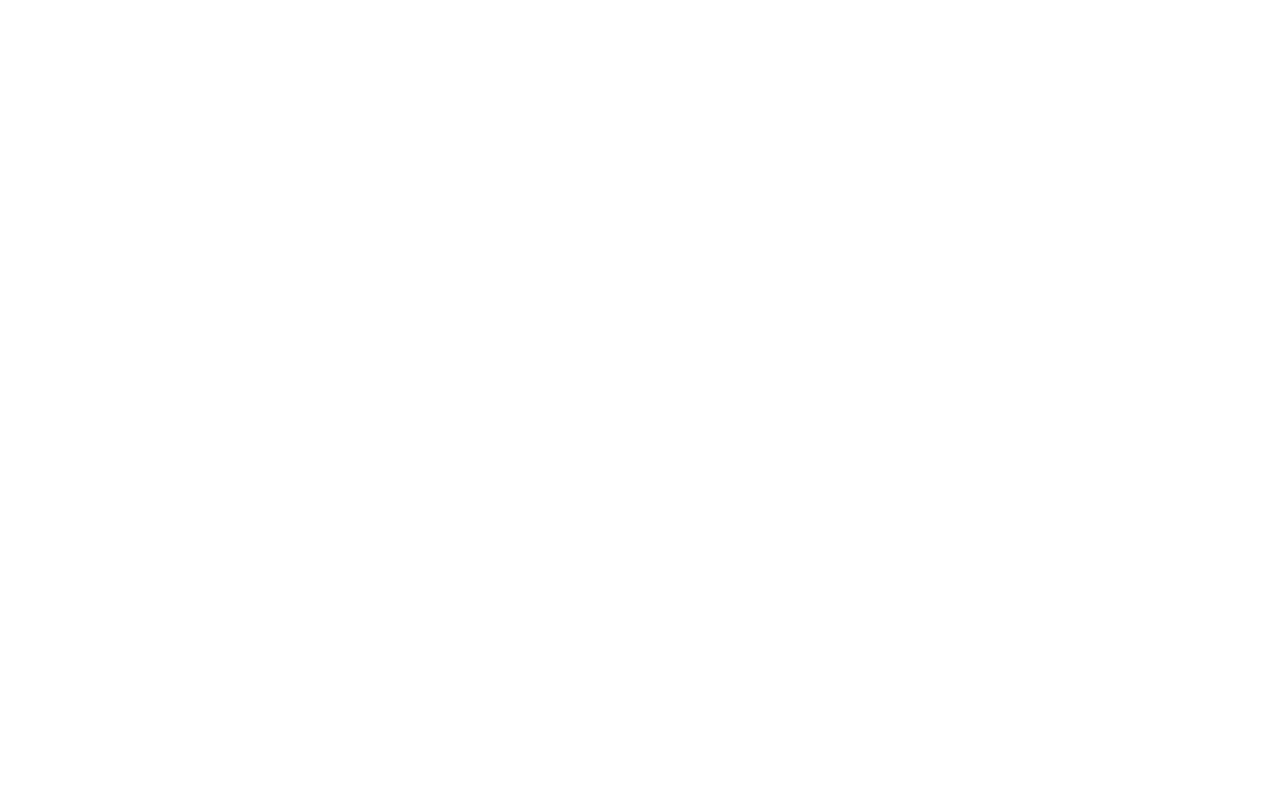
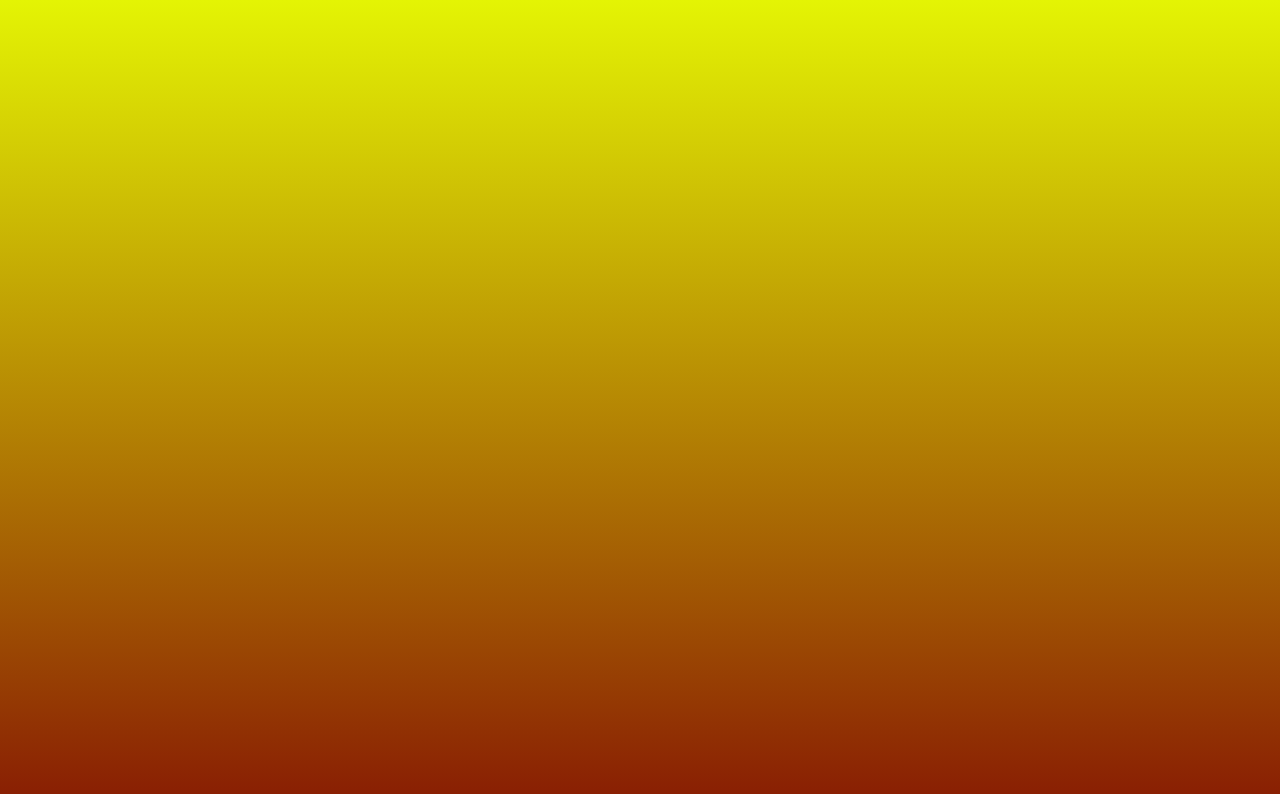
Before and after one commit to WooJonnyBoy/card, a plain HTML site: page index.html in a window 1280 px wide. Drawn offline with Linux system fonts and the light colour scheme.

Commit message:
Update style.css

```diff
--- a/style.css
+++ b/style.css
@@ -8,7 +8,7 @@
 .conteiner {
   width: 100%;
   height: 100vh;
-  /*background: linear-gradient(0deg, rgb(137, 30, 3), rgb(228, 244, 4));*/
+  background: linear-gradient(0deg, rgb(137, 30, 3), rgb(228, 244, 4));
 }
 
 .box {
```
